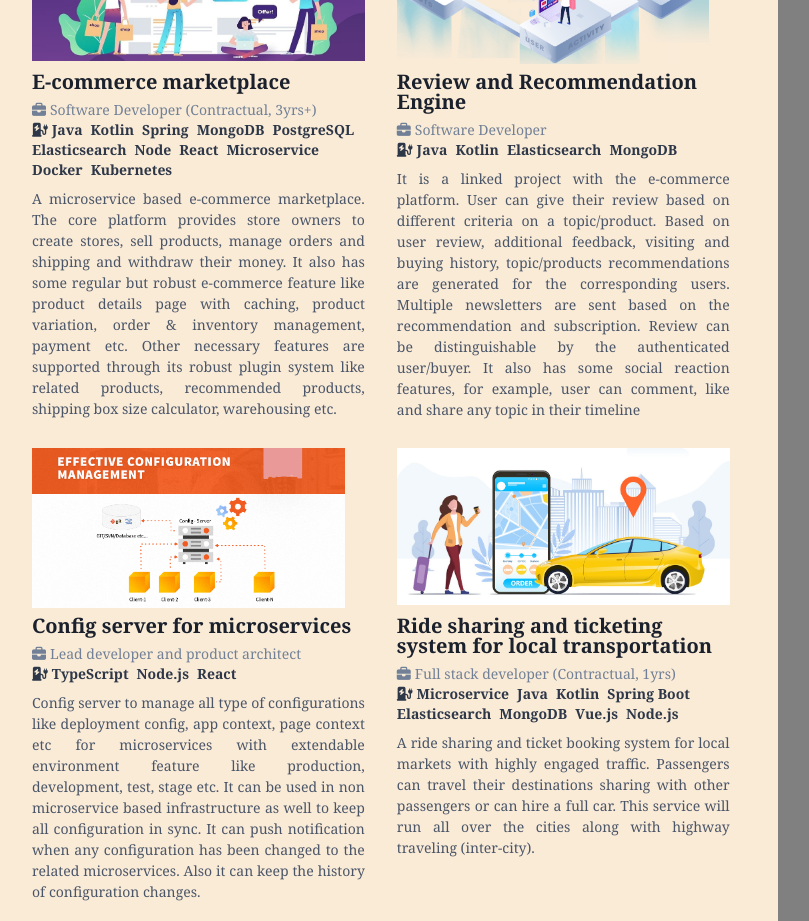
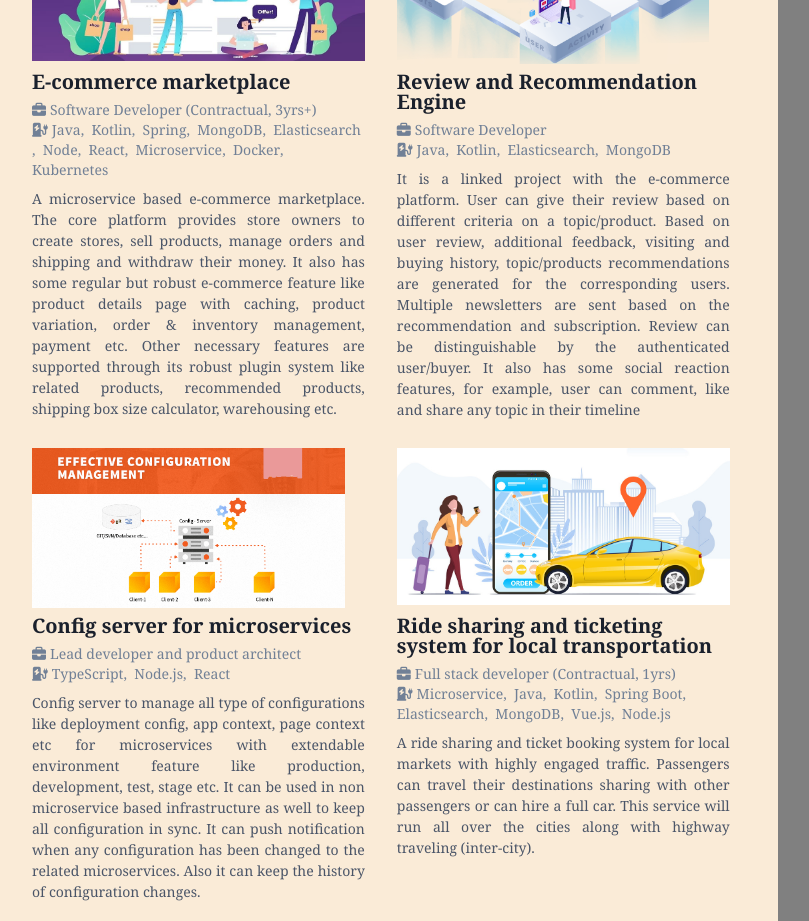
Before and after one commit to akterstack/rezume, a React app: page / in a window 1280 px wide. Shown: the part 1260-2181 px from the top of the page, without its empty margins (16-825 px from the left). Built offline with nearby package versions, Linux system fonts and the light colour scheme.

Commit message:
update project context

```diff
--- a/src/components/Projects.tsx
+++ b/src/components/Projects.tsx
@@ -21,12 +21,13 @@ export function Projects() {
                     <p className="text-sm text-gray-600 flex items-center mt-2">
                       <i className="fas fa-briefcase" /> {role}
                     </p>
-                    <p className="text-sm text-gray-800 flex flex-wrap items-center">
+                    <p className="text-sm text-gray-600 flex flex-wrap items-center">
                       <i className="fas fa-charging-station" />
-                      {tech.map((t: string) => (
-                        <span key={t} className="mr-2 font-bold">
-                          {t}
-                        </span>
+                      {tech.map((t: string, idx: number) => (
+                        <>
+                          <span key={t}>{t}</span>
+                          {tech.length > idx + 1 && <span>, &nbsp;</span>}
+                        </>
                       ))}
                     </p>
                     <p
--- a/src/context/full-stack/projects.js
+++ b/src/context/full-stack/projects.js
@@ -7,7 +7,6 @@ export const projects = [
       'Kotlin',
       'Spring',
       'MongoDB',
-      'PostgreSQL',
       'Elasticsearch',
       'Node',
       'React',
```
